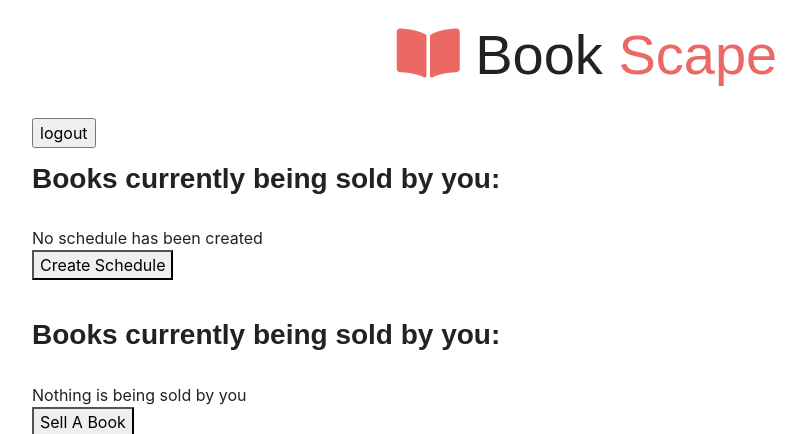
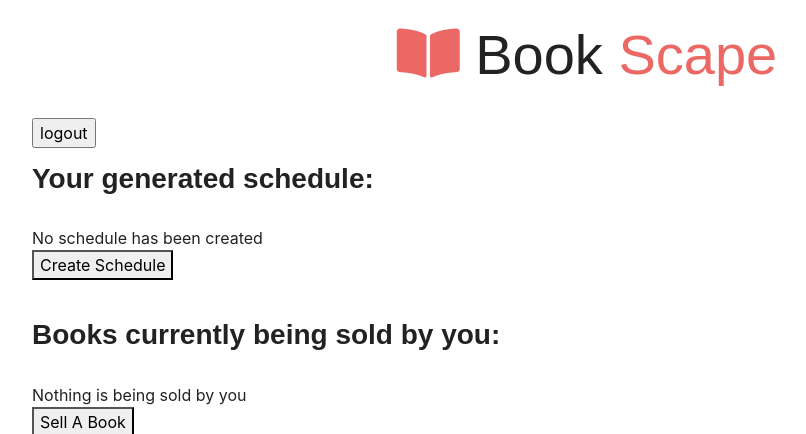
Before and after one commit to debuggedBrain/bookScape, a PHP site: page /php/success.php in a window 1280 px wide. Shown: the top 434 px of the page, without its empty margins (53-859 px from the left). Run offline with PHP 8.4, Linux system fonts and the light colour scheme; the visitor is signed in with stand-in values (Sample User, id 1); data that the repository does not hold is empty; some web fonts are replaced.

Commit message:
Update success.php

```diff
--- a/php/success.php
+++ b/php/success.php
@@ -30,7 +30,7 @@ if($conn->connect_error){
 	</form>
 
 <!-- Showing schedule being being fetched from DB and schedule button-->
-	<h3>Books currently being sold by you: </h3><br>
+	<h3>Your generated schedule: </h3><br>
 	<?php
 		$scheduleQuery = "SELECT * FROM schedule RIGHT JOIN courses ON schedule.course=courses.code WHERE schedule.user='$user'";
 		$result2 = $conn->query($scheduleQuery);
```
